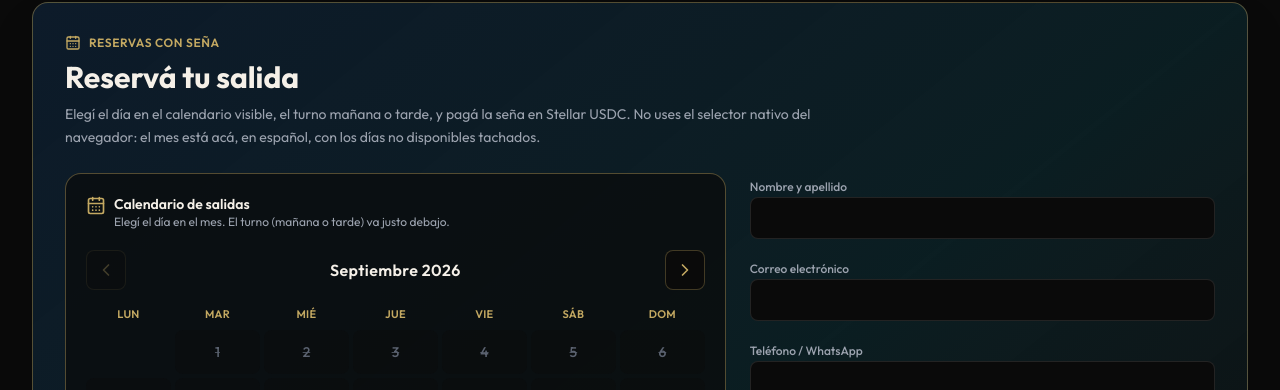
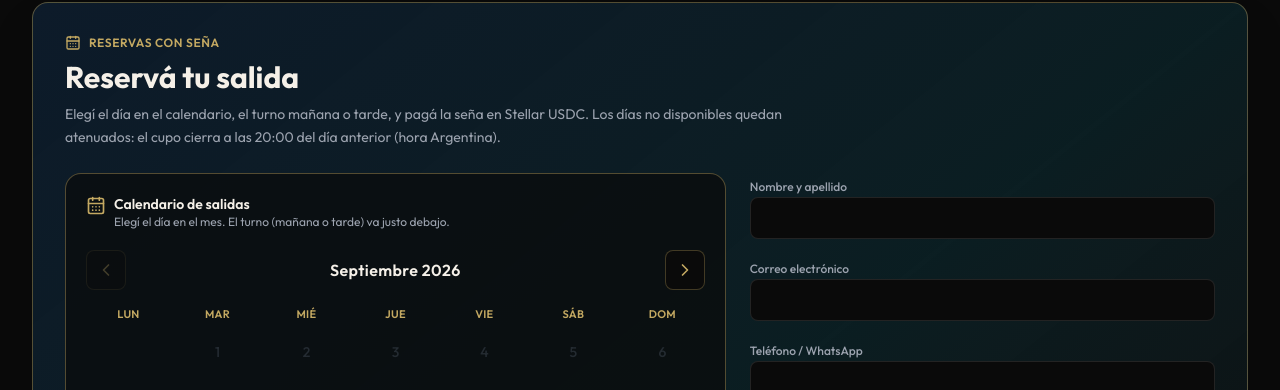
Before and after one commit to MaritoSAS/moxotoro, a Next.js app: page / in a window 1280 px wide. Shown: the part 2410-2800 px from the top of the page. Built offline with nearby package versions, Linux system fonts and the light colour scheme; no server answers.

Commit message:
Make unavailable booking days and nav easier to read
Fade disabled calendar days instead of a faint strike-through, drop the today ring on non-bookable dates, and shorten the nav label so Reservá tu salida does not wrap.

Co-authored-by: Mariana Mamaní  <grupomaritosas@gmail.com>

```diff
--- a/src/components/booking/BookingCalendar.tsx
+++ b/src/components/booking/BookingCalendar.tsx
@@ -184,9 +184,9 @@ export const BookingCalendar: React.FC<BookingCalendarProps> = ({
                     isSelected
                       ? "bg-[#c4a962] text-[#0a0a0a] shadow-md"
                       : disabled
-                        ? "cursor-not-allowed bg-[#0a0a0a]/40 text-[#5b6270] line-through decoration-[#5b6270]/80"
+                        ? "cursor-not-allowed bg-transparent text-[#4b5563] opacity-40"
                         : "bg-[#0d3d47]/50 text-[#f5f0e8] hover:bg-[#165260] hover:text-[#dfc888]"
-                  } ${isToday && !isSelected ? "ring-1 ring-[#c4a962]/50" : ""}`}
+                  } ${isToday && !isSelected && !disabled ? "ring-1 ring-[#c4a962]/50" : ""}`}
                 >
                   {day}
                 </button>
@@ -196,9 +196,22 @@ export const BookingCalendar: React.FC<BookingCalendarProps> = ({
         </div>
       </div>
 
+      <div className="flex flex-wrap items-center gap-3 text-[10px] uppercase tracking-wide text-[#9ca3af]">
+        <span className="inline-flex items-center gap-1.5">
+          <span className="h-3 w-3 rounded bg-[#0d3d47]/80" /> Disponible
+        </span>
+        <span className="inline-flex items-center gap-1.5">
+          <span className="h-3 w-3 rounded bg-[#c4a962]" /> Seleccionado
+        </span>
+        <span className="inline-flex items-center gap-1.5">
+          <span className="h-3 w-3 rounded bg-transparent text-[#4b5563] opacity-40 border border-white/10" /> No
+          disponible
+        </span>
+      </div>
+
       <p className="text-[11px] leading-relaxed text-[#9ca3af]">
         Las reservas cierran a las {MOXOTORO_CONFIG.capacity.cutoffHourPreviousDay}:00 hs del día anterior
-        (hora Argentina). Los días tachados no están disponibles.
+        (hora Argentina). Los días no disponibles no se pueden elegir.
       </p>
     </div>
   );
--- a/src/components/home/HomeLanding.tsx
+++ b/src/components/home/HomeLanding.tsx
@@ -158,9 +158,9 @@ export const HomeLanding: React.FC = () => {
             </p>
             <h2 className="mt-2 text-2xl sm:text-3xl font-bold text-[#f5f0e8]">Reservá tu salida</h2>
             <p className="mt-2 max-w-3xl text-sm leading-relaxed text-[#9ca3af]">
-              Elegí el día en el calendario visible, el turno mañana o tarde, y pagá la seña en Stellar
-              USDC. No uses el selector nativo del navegador: el mes está acá, en español, con los días
-              no disponibles tachados.
+              Elegí el día en el calendario, el turno mañana o tarde, y pagá la seña en Stellar USDC.
+              Los días no disponibles quedan atenuados: el cupo cierra a las{" "}
+              {MOXOTORO_CONFIG.capacity.cutoffHourPreviousDay}:00 del día anterior (hora Argentina).
             </p>
           </div>
           <ReservationForm includeWalpac={includeWalpac} onIncludeWalpacChange={setIncludeWalpac} />
--- a/src/components/ui/Navbar.tsx
+++ b/src/components/ui/Navbar.tsx
@@ -40,7 +40,7 @@ export const Navbar: React.FC<NavbarProps> = ({ onOpenBooking }) => {
         {/* Desktop Navigation */}
         <nav className="hidden md:flex items-center gap-6 text-sm">
           <a href="#reservar" className="text-[#c4a962] hover:text-[#dfc888] transition-colors font-medium">
-            Reservá tu salida
+            Reservas
           </a>
           <a href="#circuito" className="text-[#e8e2d6] hover:text-[#c4a962] transition-colors">
             Circuito Camino Real
@@ -100,7 +100,7 @@ export const Navbar: React.FC<NavbarProps> = ({ onOpenBooking }) => {
             onClick={() => setMobileMenuOpen(false)}
             className="block text-sm text-[#c4a962] font-medium"
           >
-            Reservá tu salida
+            Reservas
           </a>
           <a
             href="#circuito"
```
